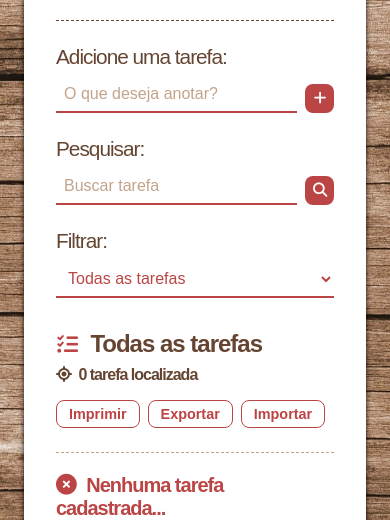
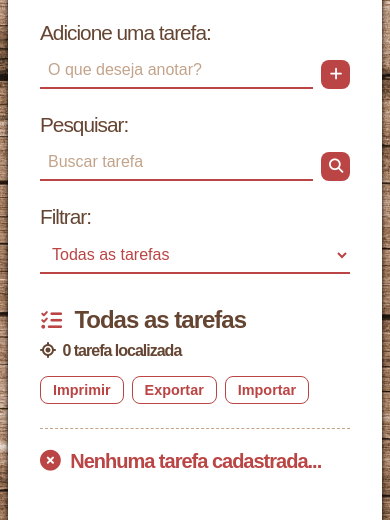
Before and after one commit to philipeoliveira/lista-de-tarefas, a plain HTML site: page index.html in a window 390 px wide. Shown: the part 114-634 px from the top of the page. Drawn offline with Linux system fonts and the light colour scheme; a web font is replaced by a local one.

Commit message:
Adjusts body padding for mobile devices

```diff
--- a/css/global.css
+++ b/css/global.css
@@ -549,6 +549,9 @@ button.btn-secondary,
 }
 
 @media screen and (max-width: 689px) {
+   body {
+      padding: var(--size-xs);
+   }
    #toolbar {
       flex-direction: column;
       gap: var(--size-sm);
```
